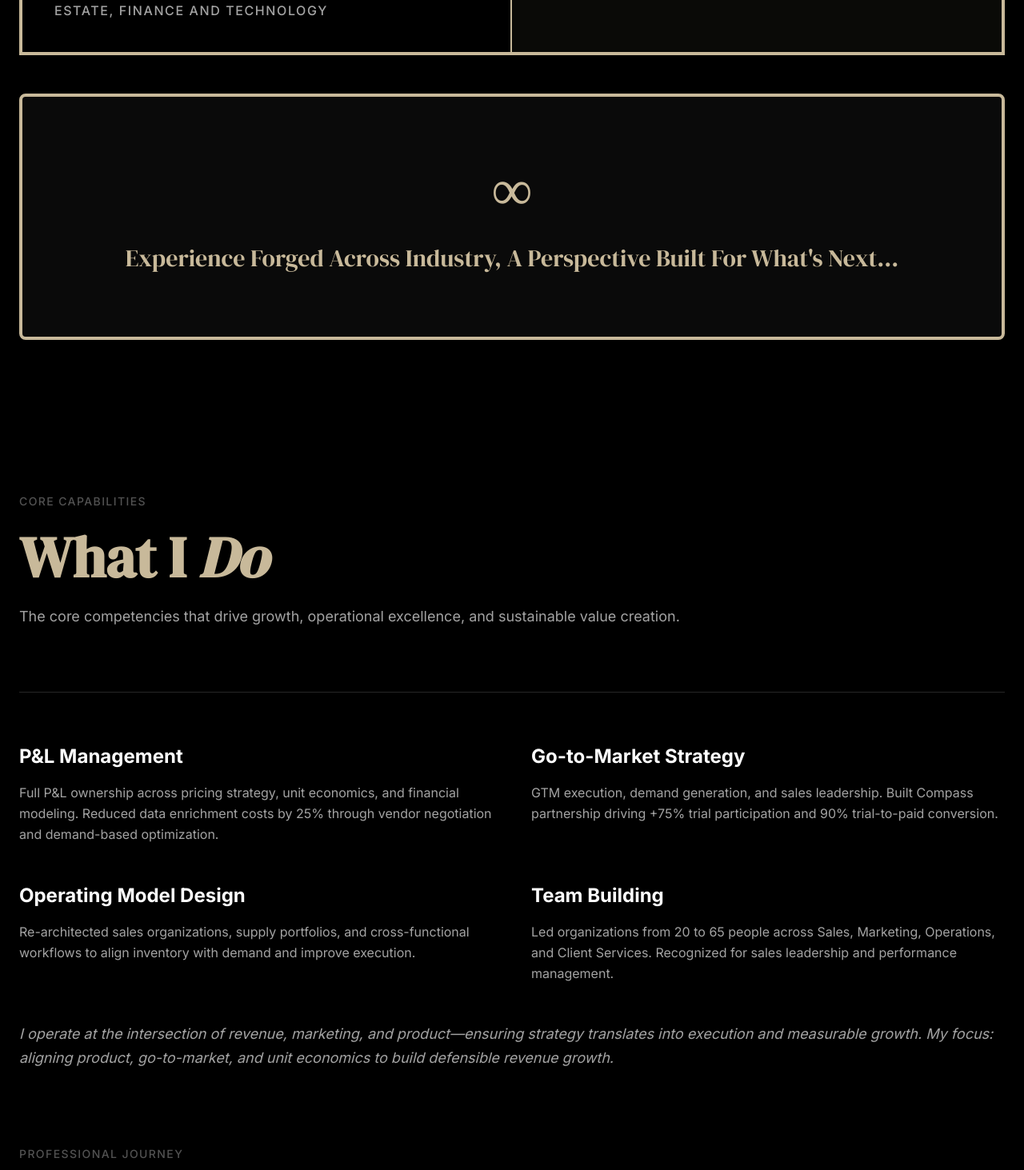
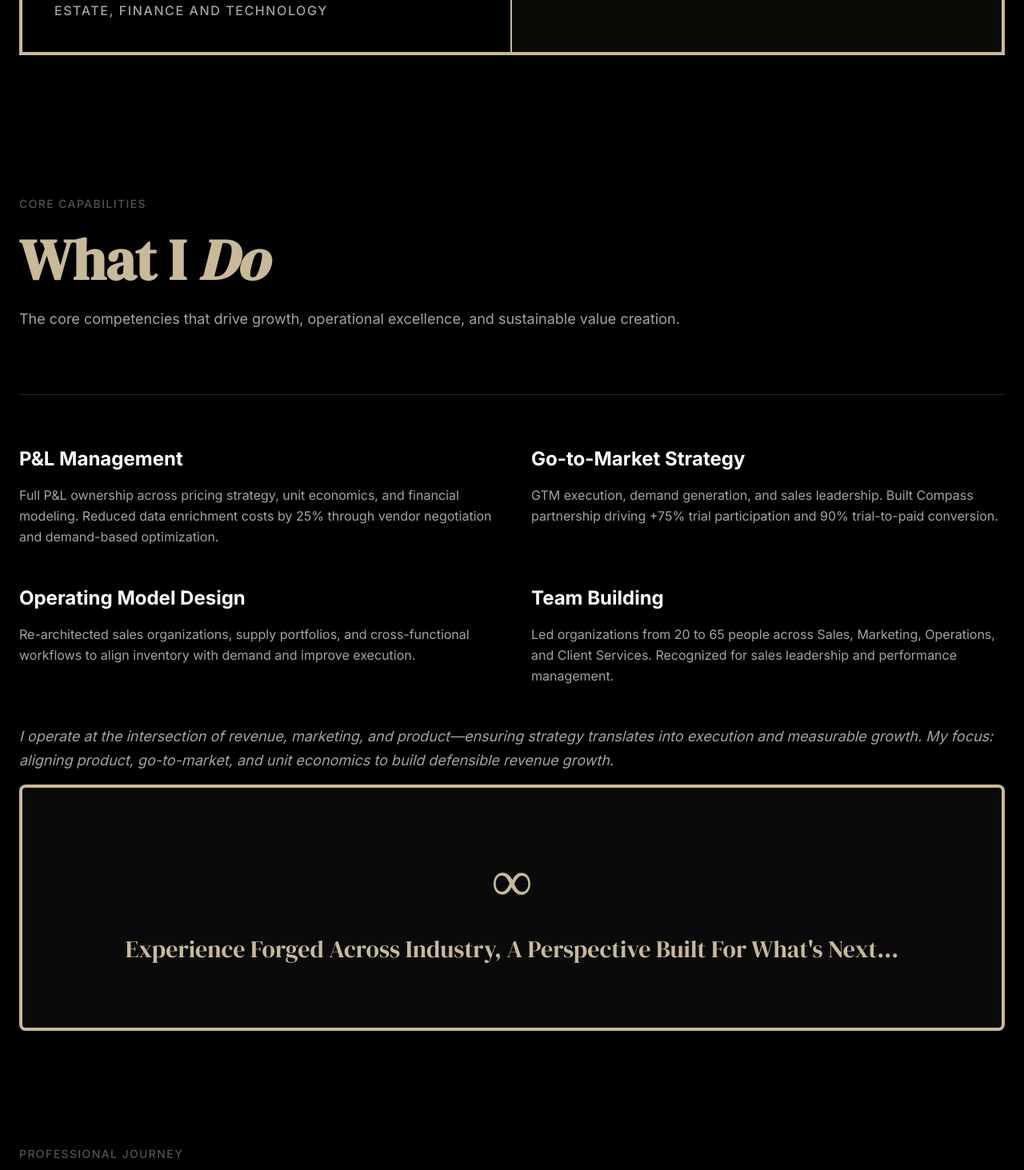
Before and after one commit to letsnavigatebmw/brandonmweaver, a React (Vite) app: page / in a window 1280 px wide. Shown: the part 2367-3830 px from the top of the page at 80% size. Built offline with nearby package versions, Linux system fonts and the light colour scheme.

Commit message:
Move InfinityBox to after What I Do section

```diff
--- a/src/components/About.jsx
+++ b/src/components/About.jsx
@@ -58,9 +58,6 @@ In a world increasingly mediated by algorithms, Brandon's conviction is simple.
       {/* Stats Section */}
       <Stats />
 
-      {/* Infinity Box */}
-      <InfinityBox />
-
       {/* What I Do Section */}
       <div className="pt-24 pb-12 px-6 bg-black">
         <div className="max-w-7xl mx-auto">
@@ -99,6 +96,9 @@ In a world increasingly mediated by algorithms, Brandon's conviction is simple.
           </p>
         </div>
       </div>
+
+      {/* Infinity Box */}
+      <InfinityBox />
     </section>
   )
 }
```
